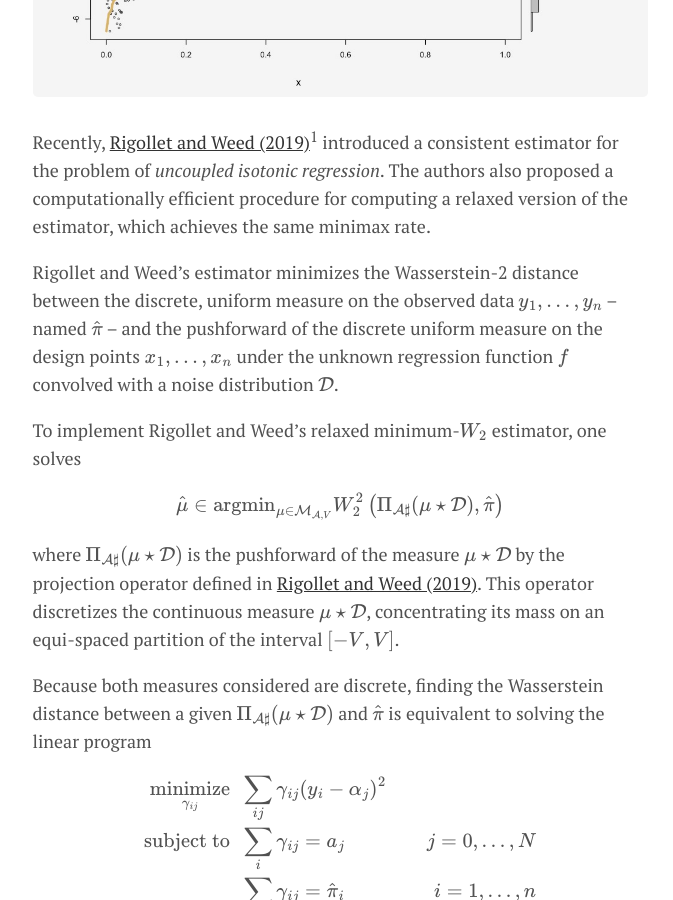
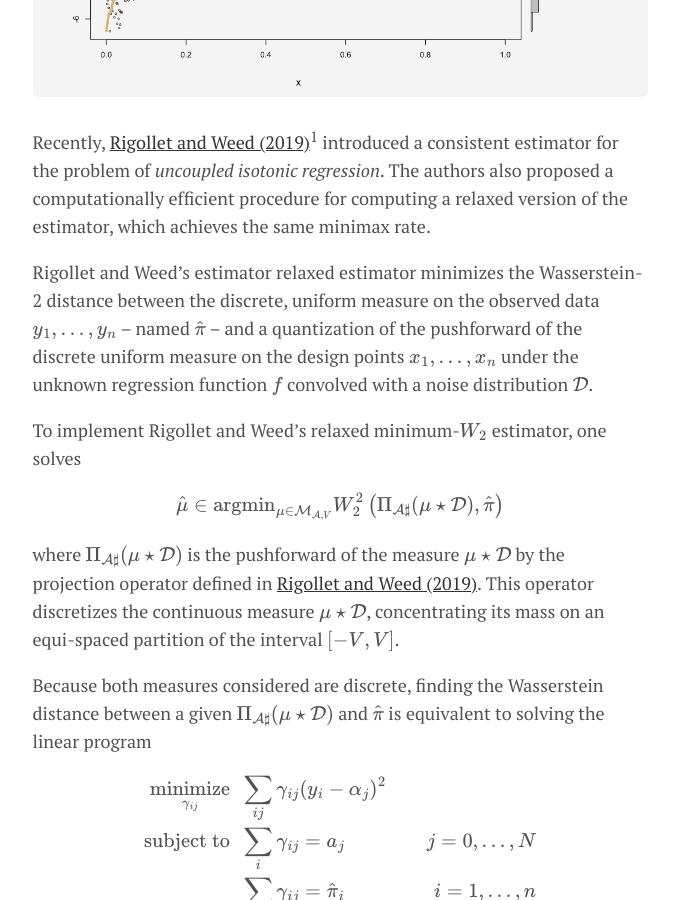
Before and after one commit to j-g-b/j-g-b.github.io, a Jekyll site: the page built from _posts/2019-10-02-min-wasserstein.md, in a window 1280 px wide and 900 px high, scrolled down 470 px. Shown: the whole window, without its empty margins (300-973 px from the left). Built offline with Jekyll 4.4.1, drawn with Linux system fonts in a browser that asks for light colours; formulas are drawn with MathJax 3.

Commit message:
restarting

```diff
--- a/_posts/2019-10-02-min-wasserstein.md
+++ b/_posts/2019-10-02-min-wasserstein.md
@@ -10,7 +10,7 @@ image: min_wass.jpeg
 
 Recently, [Rigollet and Weed (2019)](https://academic.oup.com/imaiai/advance-article/doi/10.1093/imaiai/iaz006/5425686)<sup>1</sup> introduced a consistent estimator for the problem of *uncoupled isotonic regression*. The authors also proposed a computationally efficient procedure for computing a relaxed version of the estimator, which achieves the same minimax rate.
 
-Rigollet and Weed's estimator minimizes the Wasserstein-2 distance between the discrete, uniform measure on the observed data \\(\{y_1, \dots, y_n\}\\) -- named \\(\hat{\pi}\\) -- and the pushforward of the discrete uniform measure on the design points \\(\{x_1, \dots, x_n\}\\) under the unknown regression function \\(f\\) convolved with a noise distribution \\(\mathcal{D}\\).
+Rigollet and Weed's estimator relaxed estimator minimizes the Wasserstein-2 distance between the discrete, uniform measure on the observed data \\(\{y_1, \dots, y_n\}\\) -- named \\(\hat{\pi}\\) -- and a quantization of the pushforward of the discrete uniform measure on the design points \\(\{x_1, \dots, x_n\}\\) under the unknown regression function \\(f\\) convolved with a noise distribution \\(\mathcal{D}\\).
 
 To implement Rigollet and Weed's relaxed minimum-\\(W_2\\) estimator, one solves
 
```
Also changed, not shown: menu/media.md (added, +10 -0 lines), assets/img/dirichlet.png (added).
